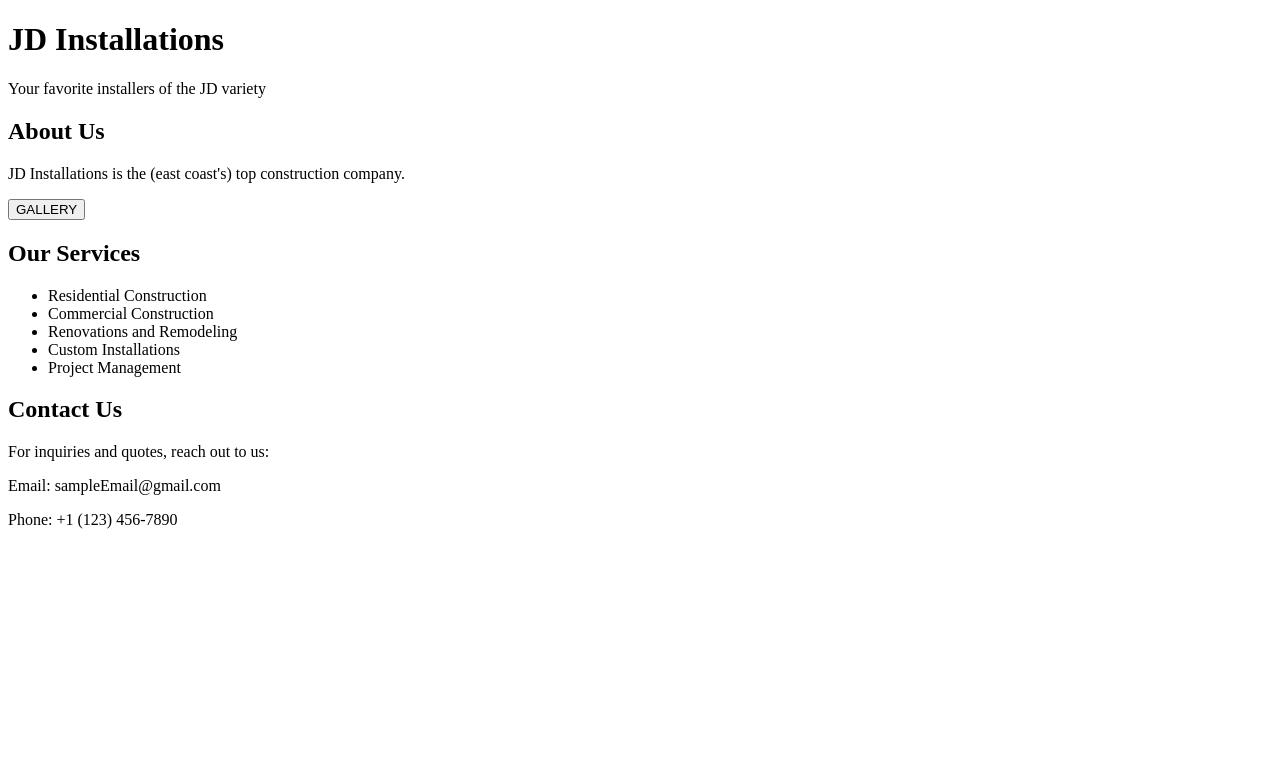
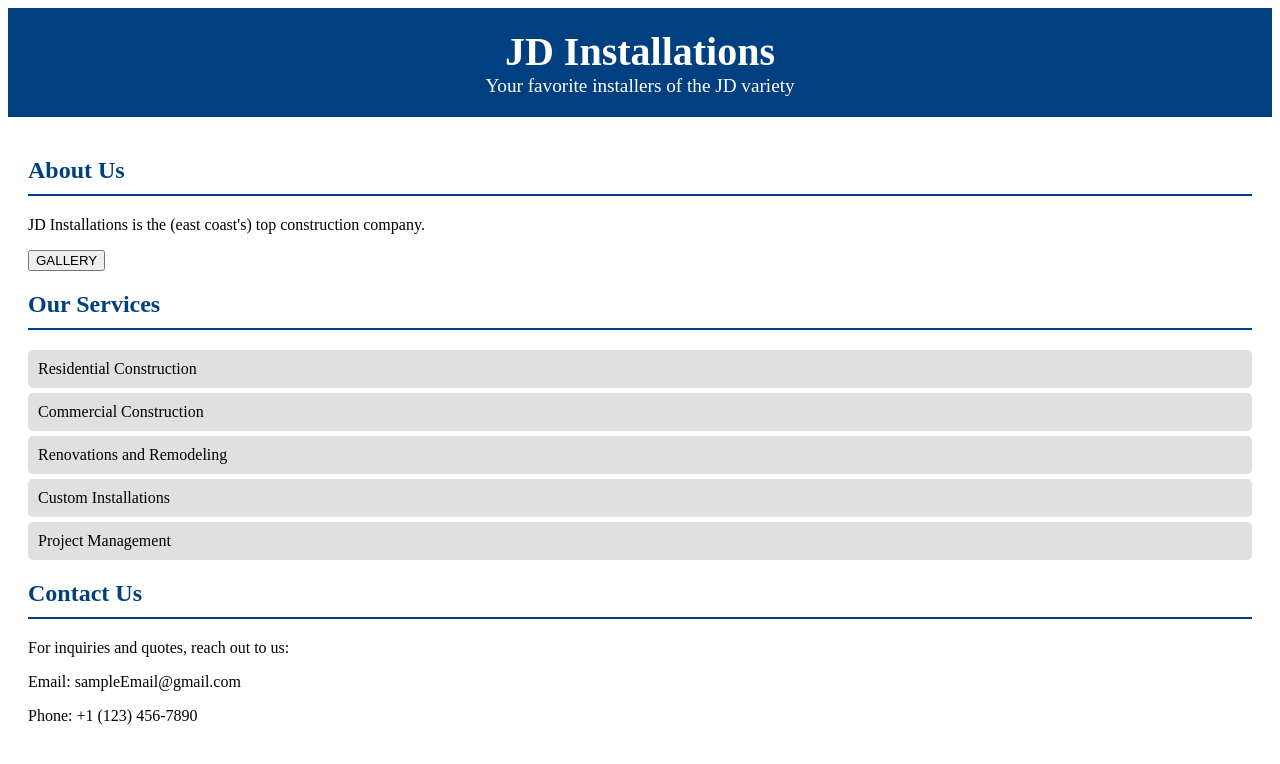
Before and after one commit to lamngo13/bruhh, an Angular app in the folder angapp/: page / in a window 1280 px wide. Shown: the top 764 px of the page. Built offline with nearby package versions, Linux system fonts and the light colour scheme.

Commit message:
with styling

```diff
--- a/angapp/src/app/home/home.component.css
+++ b/angapp/src/app/home/home.component.css
@@ -0,0 +1,64 @@
+body {
+    font-family: Arial, sans-serif;
+    margin: 0;
+    padding: 0;
+    background-color: #f4f4f4;
+  }
+
+  .header {
+    background-color: #004080;
+    color: white;
+    padding: 20px;
+    text-align: center;
+  }
+
+  .header h1 {
+    margin: 0;
+    font-size: 2.5em;
+  }
+
+  .header p {
+    margin: 0;
+    font-size: 1.2em;
+  }
+
+  .content {
+    padding: 20px;
+  }
+
+  section {
+    margin-bottom: 20px;
+  }
+
+  h2 {
+    color: #004080;
+    border-bottom: 2px solid #004080;
+    padding-bottom: 10px;
+  }
+
+  ul {
+    list-style-type: none;
+    padding: 0;
+  }
+
+  ul li {
+    background-color: #e0e0e0;
+    margin: 5px 0;
+    padding: 10px;
+    border-radius: 5px;
+  }
+
+  a {
+    color: #004080;
+    text-decoration: none;
+  }
+
+  .footer {
+    background-color: #004080;
+    color: white;
+    text-align: center;
+    padding: 10px;
+    position: fixed;
+    bottom: 0;
+    width: 100%;
+  }
```
